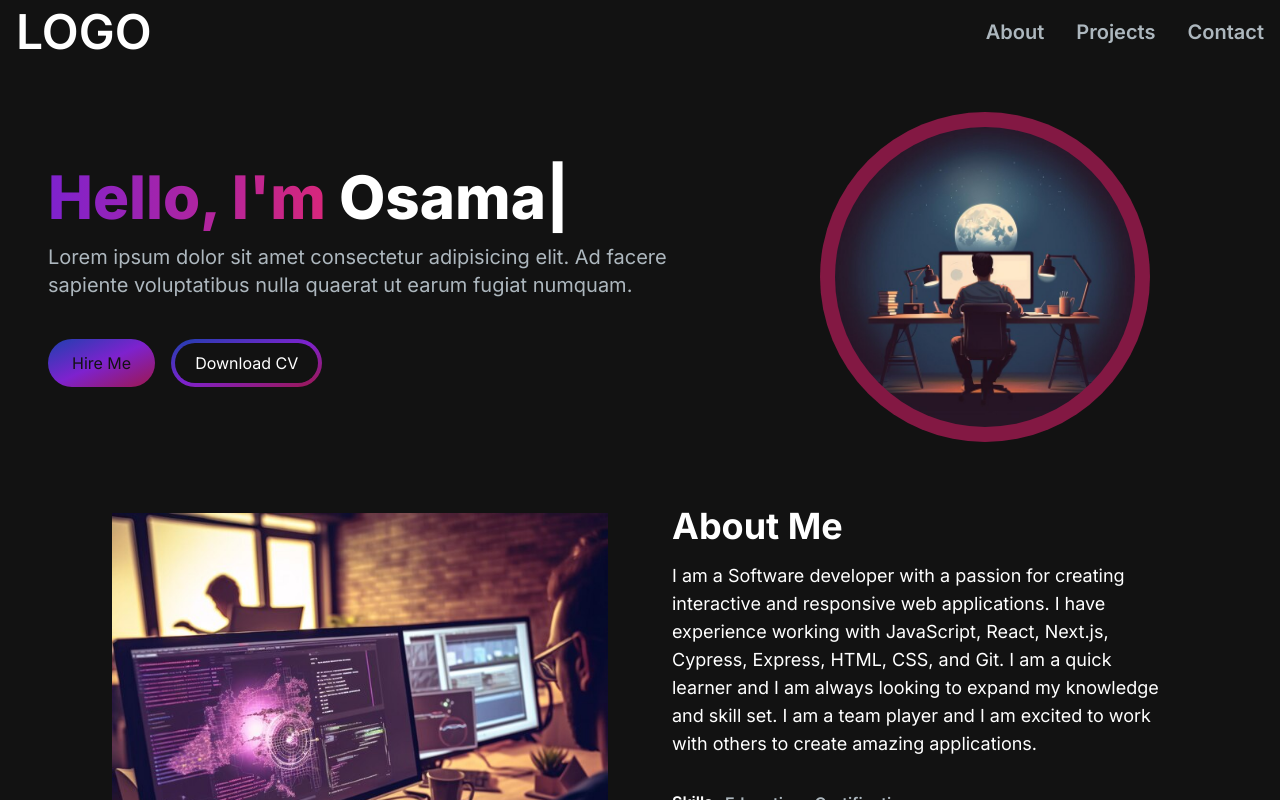
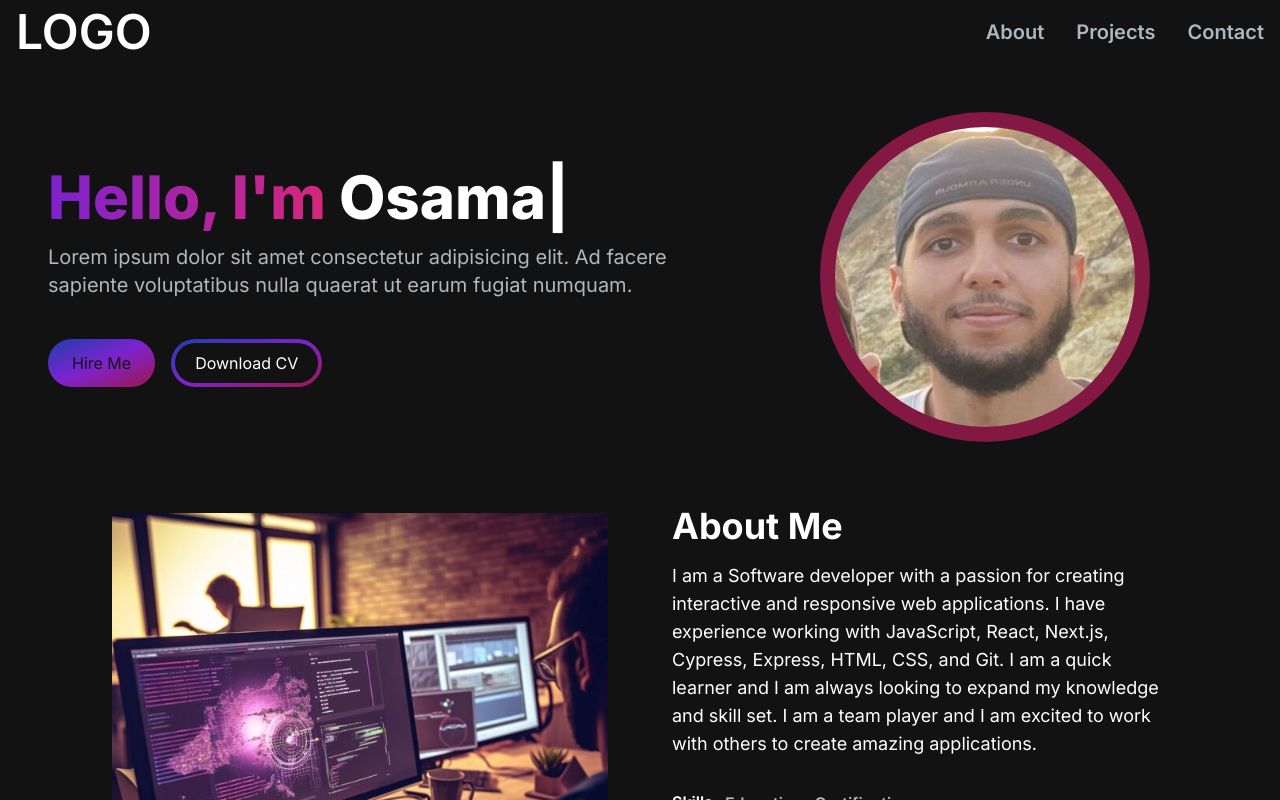
Before and after one commit to osama-mousa/personal-portfolio, a Next.js app: page / in a window 1280 px wide. Shown: the top 800 px of the page. Built offline with nearby package versions, Linux system fonts and the light colour scheme.

Commit message:
set my photo to Hero

```diff
--- a/src/components/HeroSection.jsx
+++ b/src/components/HeroSection.jsx
@@ -37,7 +37,7 @@ const HeroSection = () => {
                 <div className='col-span-5 place-self-center mt-4 lg:mt-0'>
                     <div className='rounded-full bg-pink-900 w-[250px] h-[250px] lg:w-[330px] lg:h-[330px] relative'>
                         <Image
-                            src={'/images/simple-minimal-tech-illustration-man-editing-video-desk_605905-17689.jpg'}
+                            src={'/images/me.jpeg'}
                             alt='Hero Image'
                             className=' absolute transform -translate-x-1/2 -translate-y-1/2 top-1/2 left-1/2 rounded-full'
                             width={300}
```
